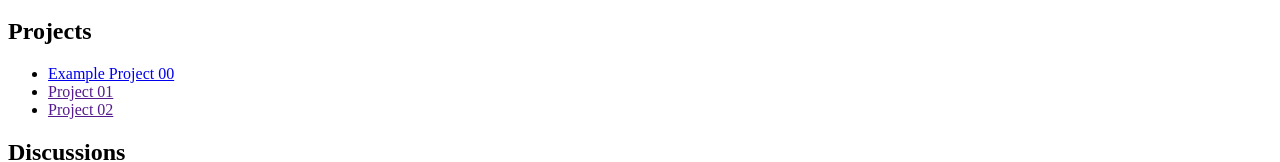
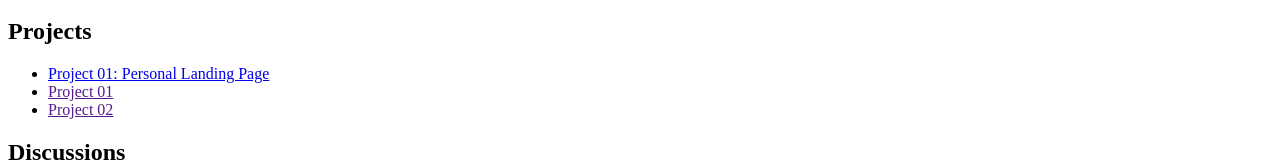
Before and after one commit to KPZThomas19/computing-applications-tech-assignments, a plain HTML site: page index.html in a window 1280 px wide. Shown: the part 544-706 px from the top of the page. Drawn offline with Linux system fonts and the light colour scheme.

Commit message:
add project name

```diff
--- a/index.html
+++ b/index.html
@@ -94,7 +94,7 @@ Remember: You must create subfolders for each piece of coursework as the semeste
                 <h2>Projects</h2>
                 <ul>
                     <li>
-                        <a href="example-project-00/">Example Project 00</a>
+                        <a href=<a href="project-01/">Project 01: Personal Landing Page</a>
                     </li>
                     <li><a href="">Project 01</a></li>
                     <li><a href="">Project 02</a></li>
```
